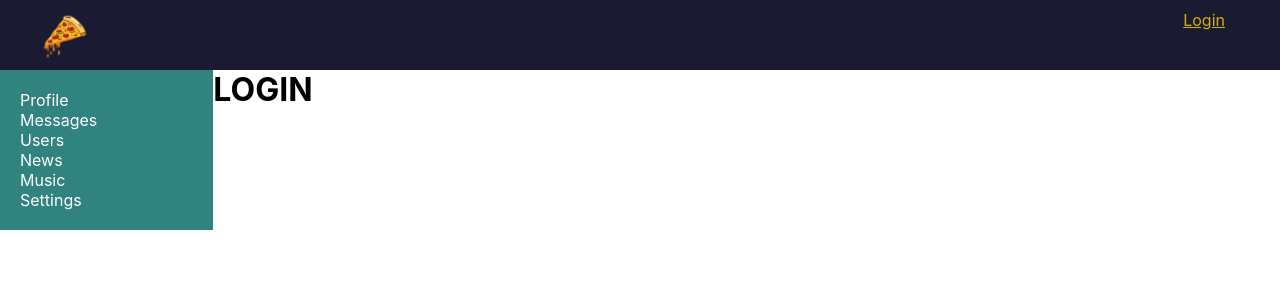
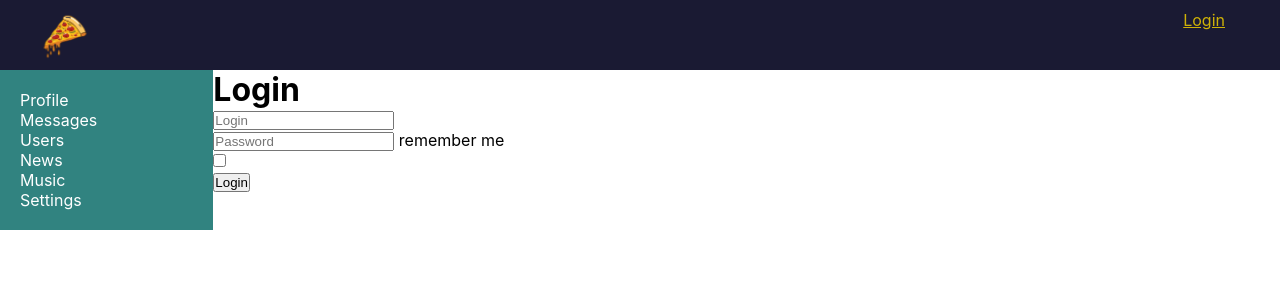
Before and after one commit to 1evgen/social-network, a React (Create React App) app: page /login in a window 1280 px wide. Shown: the top 300 px of the page. Built offline with nearby package versions, Linux system fonts and the light colour scheme; no server answers.

Commit message:
create component Login, plug in redux-form

```diff
--- a/src/Components/Login/Login.tsx
+++ b/src/Components/Login/Login.tsx
@@ -1,9 +1,48 @@
 import React from "react";
+import {Field, InjectedFormProps, reduxForm} from "redux-form";
+
+
+type FormDataType = {
+    login: string
+    password: string
+    rememberMe: boolean
+}
+
+
+export const LoginForm: React.FC<InjectedFormProps<FormDataType>> = (props)=> {
+
+    return (
+            <form onSubmit={props.handleSubmit}>
+                <div>
+                <Field placeholder={'Login'} name={'login'} component={'input'}/>
+                </div>
+                <div>
+                    <Field placeholder={'Password'} name={'password'} component={'input'}/> remember me
+                </div>
+                <div>
+                    <Field  type={'checkbox'} name={'rememberMe'} component={'input'} />
+                </div>
+                <div>
+                    <button>Login</button>
+                </div>
+            </form>
+    )
+}
+
+
+const LoginReduxForm = reduxForm<FormDataType>({form: 'login'})(LoginForm)
+
 
 export const Login = ()=> {
+
+    const onSubmit = (formData: FormDataType) => {
+        console.log(formData)
+    }
+
     return (
         <div>
-            <h1>LOGIN</h1>
+            <h1>Login</h1>
+            <LoginReduxForm onSubmit={onSubmit}/>
         </div>
     )
 }
--- a/src/Redux/ReduxStore.ts
+++ b/src/Redux/ReduxStore.ts
@@ -5,14 +5,15 @@
 import {UserActionType, usersReducer} from "./users-reducer";
 import {AuthActionType, authReducer} from "./auth-reducer";
 import thunk, {ThunkAction, ThunkDispatch} from "redux-thunk";
-
+import {reducer as formReducer} from "redux-form";
 
 let rootReducer = combineReducers({
     dialogsPage: dialogReducer,
     profile: profileReducer,
     sidebar: sidebarReducer,
     usersPage: usersReducer,
-    auth: authReducer
+    auth: authReducer,
+    form: formReducer
 });
 
 
@@ -20,6 +21,7 @@
 
 export let store = createStore(rootReducer, applyMiddleware(thunk));
 
+console.log(store.getState().form)
 
 export type AppActionType = UserActionType | ProfileActionType | AuthActionType
 
```
